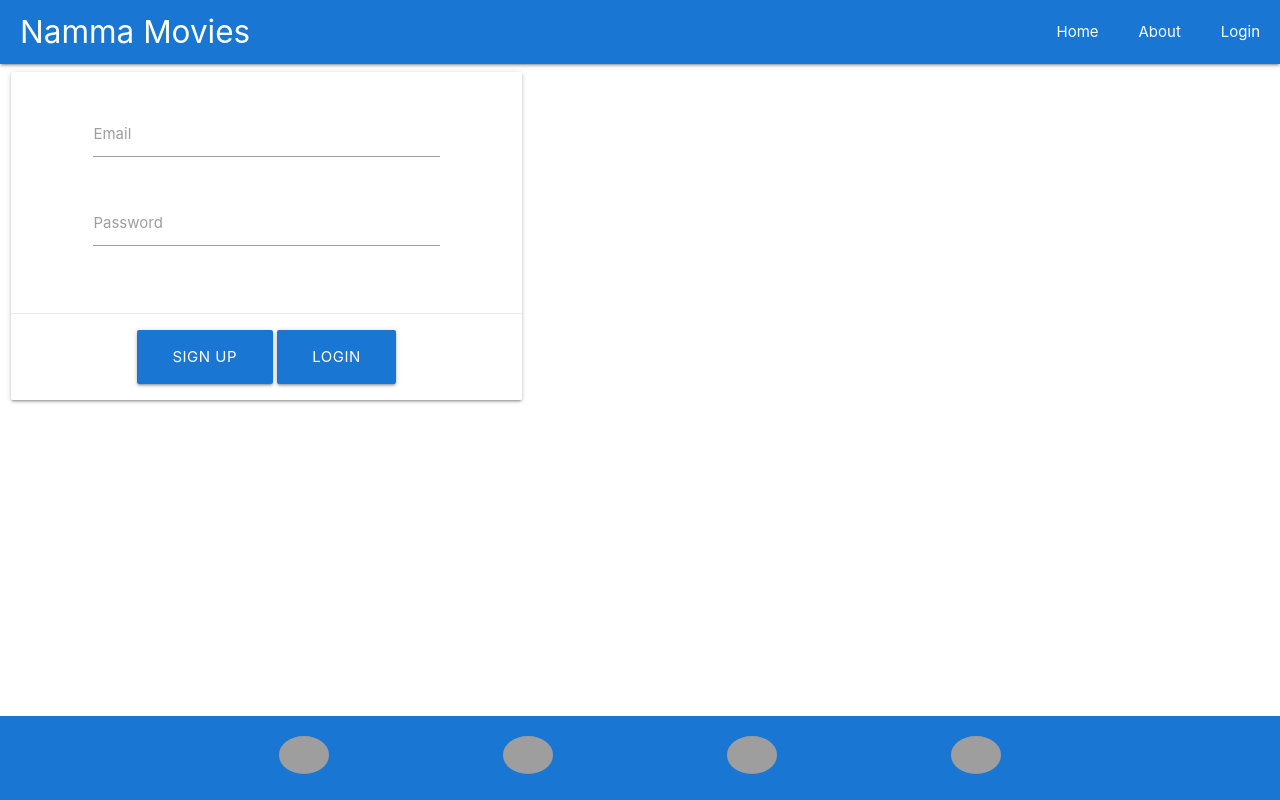
After one commit to srinskit/NammaMovies, a PHP site: page /login.php in a window 1280 px wide. The commit adds this page. Run offline with PHP 8.4, Linux system fonts and the light colour scheme; grey boxes are pictures that could not be loaded.

Commit message:
Converted to PHP

```diff
--- a/Web/home.php
+++ b/Web/home.php
@@ -9,7 +9,6 @@
 ?>
 <!DOCTYPE html>
 <html>
-
 <head>
     <meta charset="utf-8" />
     <?php include('common_heads.php'); ?>
--- /dev/null
+++ b/Web/login.php
@@ -0,0 +1,56 @@
+<?php
+    session_start();
+?>
+<?php
+    if(!isset($_SESSION['user_details'])){
+        $_SESSION['user_details'] = ['logged_in'=>false];
+    }
+    $user_details = $_SESSION['user_details'];
+?>
+<!DOCTYPE html>
+<html>
+
+<head>
+    <meta charset="utf-8" />
+    <?php include('common_heads.php'); ?>
+</head>
+
+<body>
+    <?php include('page_header.php'); ?>
+    <main>
+        <center>
+            <div class="contaniner">
+                <div class="row">
+                    <div class="col s12 m6 l5">
+                        <div class="card hoverable">
+                            <div class="card-content">
+                                <div class="container">
+                                    <div class="row">
+                                        <form>
+                                            <div class="input-field">
+                                                <input id="email" type="text" class="validate"><label for="email">Email</label>
+                                            </div>
+                                    </div>
+                                    <div class="row">
+                                        <div class="input-field">
+                                            <input id="password" type="text" class="validate"><label for="password">Password</label>
+                                        </div>
+                                    </div>
+                                    </form>
+                                </div>
+                            </div>
+                            <div class="card-action">
+                                <a class="waves-effect waves-light btn-large  blue darken-2"><i class="material-icons right"></i>Sign up</a>
+                                <a class="waves-effect waves-light btn-large  blue darken-2"><i class="material-icons right"></i>Login</a>
+                            </div>
+                        </div>
+                    </div>
+                </div>
+            </div>
+        </center>
+    </main>
+    <?php include('page_footer.php'); ?>
+</body>
+<?php include('common_scripts.php'); ?>
+
+</html>
--- a/Web/page_header.php
+++ b/Web/page_header.php
@@ -1,14 +1,14 @@
 <div class="navbar-fixed">
     <nav class="header-nav">
         <div class="nav-wrapper blue darken-2">
-            <a href="" class="brand-logo">Namma Movies</a>
+            <a href="home.php" class="brand-logo">Namma Movies</a>
             <ul id="nav-mobile" class="right hide-on-med-and-down">
                 <li><a href="home.php">Home</a></li>
                 <li><a href="about.php">About</a></li>
                 <?php if(!$user_details['logged_in']): ?>
-                    <li><a>Login</a></li>
+                    <li><a href="login.php">Login</a></li>
                 <?php else: ?>
-                    <li><a class="dropdown-trigger" href="#!" data-target="dropdown1">You!<i class="material-icons right">arrow_drop_down</i></a></li>
+                    <li><a class="dropdown-trigger" href="#!" data-target="dropdown1" href="login.php">You!<i class="material-icons right">arrow_drop_down</i></a></li>
                     <ul id="dropdown1" class="dropdown-content">
                         <li><a href="#!">Profile</a></li>
                         <li><a href="#!">My Tickets</a></li>
```
Also changed, not shown: Web/shows.html (deleted, +0 -82 lines), Web/shows.php (added, +75 -0 lines), Web/x.html (deleted, +0 -11 lines), Web/images/1.jpg (renamed from Web/1.jpg), Web/images/656579.png (renamed from Web/656579.png), Web/images/p1.jpg (renamed from Web/p1.jpg), Web/login1.php (renamed from Web/register.html).
